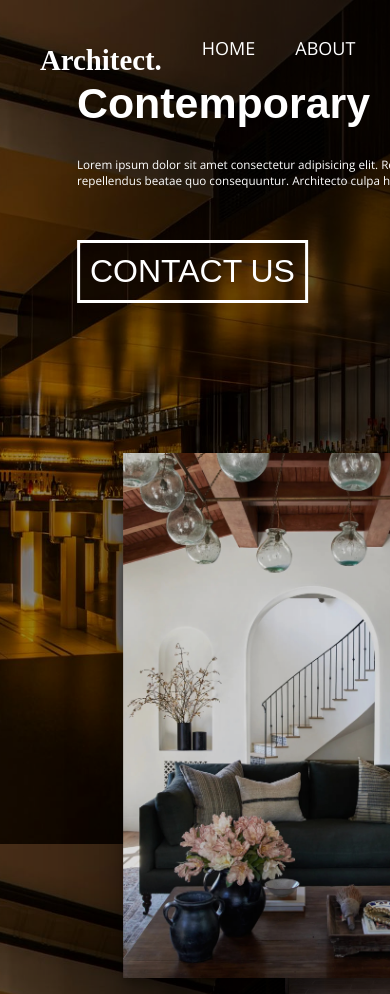
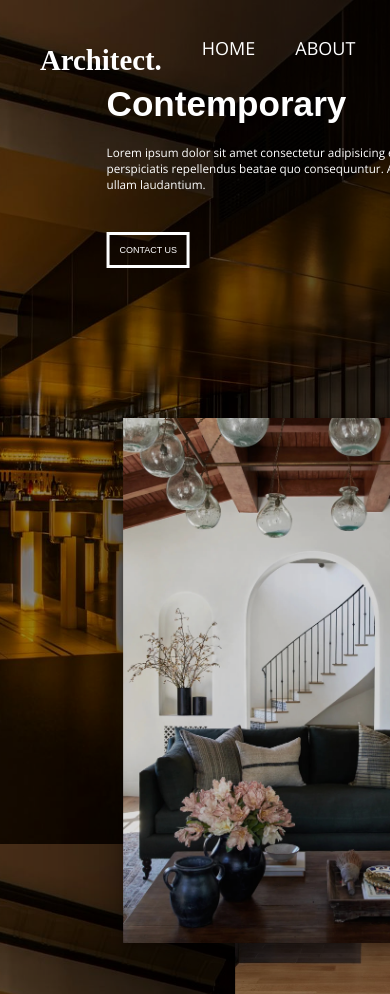
Before and after one commit to stefanarctic/Architecture-Template, a website built with Vite: page index.html in a window 390 px wide. Shown: the top 994 px of the page. Built offline with nearby package versions, Linux system fonts and the light colour scheme; a web font is replaced by a local one.

Commit message:
Design 3 initial

```diff
--- a/scss/components/_header.scss
+++ b/scss/components/_header.scss
@@ -7,6 +7,8 @@ body {
         url('../res/architecture_indoors1.jpg')
         no-repeat center fixed;
     background-size: cover;
+
+    overflow-x: hidden;
 }
 
 // @font-face {
@@ -61,13 +63,14 @@ header {
             h1 {
                 // padding-top: 20px;
                 color: white;
-                font-size: 3em;
+                // font-size: 2.5em !important;
+                font-size: calc(5.5vw);
                 // padding-bottom: 0;
                 // text-transform: uppercase;
                 // max-width:min-content;
             }
 
-            p {
+            & > p {
                 margin-top: 0;
                 padding-bottom: 20px;
                 // padding-top: 20px;
@@ -77,19 +80,24 @@ header {
                 // background-color: red;
                 font-family: 'Open Sans', sans-serif;
                 // font-size: x-large;
-                font-size: 24px;
+                // font-size: 24px;
+                font-size: calc(1.4vw);
+                // background-color: red;
                 font-weight: 400;
                 min-width: 600px;
+                min-width: calc(40vw);
                 // background-color: red;
                 // padding-right: 80px;
-                max-width: 680px;
+                // max-width: 680px;
+                // width: calc(10vw) !important;
             }
 
             button {
                 all: unset;
                 cursor: pointer;
                 text-transform: uppercase;
-                font-size: 100%;
+                // font-size: 100% !important;
+                font-size: calc(2.3vw) !important;
                 padding-top: 20px;
                 margin-top: 20px;
                 border: 3px solid white;
@@ -123,7 +131,9 @@ header {
 
             img {
                 margin-left: 20%;
-                width: 350px;
+                // width: 350px;
+                width: calc(20vw);
+                // width: 500px;
                 filter: brightness(90%);
 
                 box-shadow: rgba(0, 0, 0, 0.25) 0px 54px 55px, rgba(0, 0, 0, 0.12) 0px -12px 30px, rgba(0, 0, 0, 0.12) 0px 4px 6px, rgba(0, 0, 0, 0.17) 0px 12px 13px, rgba(0, 0, 0, 0.09) 0px -3px 5px;
@@ -162,7 +172,7 @@ header {
             // gap: 50px;
             #hero-container {
                 h1 {
-                    font-size: 2.85em;
+                    // font-size: 2.85em;
                     // padding-bottom: 20px;
                 }
 
@@ -174,126 +184,134 @@ header {
 
             #hero-img-container {
                 img {
-                    width: 300px;
+                    width: calc(20vw);
+                    // width: 300px;
+                }
+
+                .image-stack {
+                    .image-stack-item--bottom {
+                        right: -100px;
+                    }
                 }
             }
         }
     }
 }
 
-@media all and (max-width: 1500px) {
-    header {
-        main {
-            // flex-direction: column !important;
-            // gap: 50px;
-            #hero-container {
-                h1 {
-                    font-size: 2.5em;
-                    // padding-bottom: 20px;
-                }
+// @media all and (max-width: 1500px) {
+//     header {
+//         main {
+//             // flex-direction: column !important;
+//             // gap: 50px;
+//             #hero-container {
+//                 h1 {
+//                     font-size: 2.5em;
+//                     // padding-bottom: 20px;
+//                 }
 
-                p {
-                    min-width: 560px;
-                    // font-size: 18px;
-                    // padding-bottom: 20px;
-                }
-            }
+//                 p {
+//                     min-width: 560px;
+//                     // font-size: 18px;
+//                     // padding-bottom: 20px;
+//                 }
+//             }
 
-            #hero-img-container {
-                img {
-                    width: 300px;
-                }
-            }
-        }
-    }
-}
+//             #hero-img-container {
+//                 img {
+//                     width: 300px;
+//                 }
+//             }
+//         }
+//     }
+// }
 
-@media all and (max-width: 1350px) {
-    header {
-        main {
-            // flex-direction: column !important;
-            // gap: 50px;
-            #hero-container {
-                h1 {
-                    font-size: 2.3em;
-                    // padding-bottom: 20px;
-                }
+// @media all and (max-width: 1350px) {
+//     header {
+//         main {
+//             // flex-direction: column !important;
+//             // gap: 50px;
+//             #hero-container {
+//                 h1 {
+//                     font-size: 2.3em;
+//                     // padding-bottom: 20px;
+//                 }
 
-                p {
-                    min-width: 500px;
-                    font-size: 22px;
-                    // padding-bottom: 20px;
-                }
-            }
+//                 p {
+//                     min-width: 500px;
+//                     font-size: 22px;
+//                     // padding-bottom: 20px;
+//                 }
+//             }
 
-            #hero-img-container {
-                img {
-                    width: 300px;
-                }
-            }
-        }
-    }
-}
+//             #hero-img-container {
+//                 img {
+//                     width: 300px;
+//                 }
+//             }
+//         }
+//     }
+// }
 
-@media all and (max-width: 1300px) {
-    header {
-        main {
-            // flex-direction: column !important;
-            // gap: 50px;
-            #hero-container {
-                margin-left: 5%;
-                h1 {
-                    font-size: 2em;
-                    // padding-bottom: 20px;
-                }
+// @media all and (max-width: 1300px) {
+//     header {
+//         main {
+//             // flex-direction: column !important;
+//             // gap: 50px;
+//             #hero-container {
+//                 margin-left: 5%;
+//                 h1 {
+//                     font-size: 2em;
+//                     // padding-bottom: 20px;
+//                 }
 
-                p {
-                    min-width: 400px;
-                    // font-size: 18px;
-                    // padding-bottom: 20px;
-                }
-            }
+//                 p {
+//                     min-width: 400px;
+//                     // font-size: 18px;
+//                     // padding-bottom: 20px;
+//                 }
+//             }
 
-            #hero-img-container {
-                img {
-                    width: 300px;
-                }
-            }
-        }
-    }
-}
+//             #hero-img-container {
+//                 img {
+//                     width: 300px;
+//                 }
+//             }
+//         }
+//     }
+// }
 
-@media all and (max-width: 1100px) {
-    header {
-        main {
-            // flex-direction: column !important;
-            // gap: 50px;
-            #hero-container {
-                margin-left: 2%;
-                h1 {
-                    font-size: 1.8em;
-                    // padding-bottom: 20px;
-                }
+// @media all and (max-width: 1100px) {
+//     header {
+//         main {
+//             // flex-direction: column !important;
+//             // gap: 50px;
+//             #hero-container {
+//                 margin-left: 2%;
+//                 h1 {
+//                     font-size: 1.8em;
+//                     // padding-bottom: 20px;
+//                 }
 
-                p {
-                    min-width: 300px;
-                    // font-size: 18px;
-                    // padding-bottom: 20px;
-                }
-            }
+//                 p {
+//                     min-width: 300px;
+//                     // font-size: 18px;
+//                     // padding-bottom: 20px;
+//                 }
+//             }
 
-            #hero-img-container {
-                img {
-                    width: 300px;
-                }
-            }
-        }
-    }
-}
+//             #hero-img-container {
+//                 img {
+//                     width: 300px;
+//                 }
+//             }
+//         }
+//     }
+// }
 
 @media all and (max-width: 1050px) {
     header {
         margin-bottom: 500px;
+
         main {
             display: block;
             padding: 50px;
@@ -304,6 +322,7 @@ header {
             // transform: translate(-50%, 0);
             // gap: 50px;
             #hero-container {
+                margin-top: 10px;
                 transform: translate(5%, 0);
                 margin-bottom: 150px;
                 // margin-left: 2%;
@@ -320,12 +339,13 @@ header {
                     transition: all 1s;
                 }
 
-
                 h1 {
                     min-width: fit-content;
                     max-width: 80%;
+                    font-size: calc(9vw);
+                    margin-bottom: 20px;
                     // font-size: 3.3em;
-                    font-size: calc(11vw);
+                    // font-size: calc(11vw);
                     // font-size: 500%;
                     // font-size: 52.8px;
                     // width: 100px;
@@ -333,9 +353,11 @@ header {
                 }
 
                 p {
-                    min-width: 700px;
+                    min-width: 600px;
+                    // min-width: 80%;
                     // font-size: 26px;
                     font-size: calc(3vw);
+                    margin-bottom: 0px;
                     // font-size: 18px;
                     // padding-bottom: 20px;
                 }
@@ -348,7 +370,7 @@ header {
                 // top: 50%;
                 // left: 50%;
                 transform: translate(25%, 0);
-                // margin-bottom: 280px;
+                margin-bottom: 280px;
                 // background-color: red;
 
                 opacity: 0;
@@ -377,8 +399,9 @@ header {
             }
         }
 
-        // section#about {
-        //     padding-top: 10000px !important;
-        // }
+    }
+
+    section#about {
+        margin-top: 828px !important;
     }
 }
--- a/scss/components/_navbar.scss
+++ b/scss/components/_navbar.scss
@@ -198,10 +198,34 @@ header {
 
 // MQ
 
-@media all and (max-width: 1600px) {
+@media all and (max-width: 1200px) {
     header {
-        // Implement navbar
+        nav {
+            #nav-container {
+                flex: 3.5;
+            }
+        }
     }
+}
+
+@media all and (max-width: 1050px) {
+    // Implement burger
+    // header {
+    //     nav {
+    //         #nav-container {
+    //             flex: 6.5;
+
+    //             ul {
+    //                 li {
+    //                     a {
+    //                         // font-size: 13pt;
+    //                         font-size: calc(1.8vw);
+    //                     }
+    //                 }
+    //             }
+    //         }
+    //     }
+    // }
 }
 
 // overwrite script so that when it's bigger than $mq-max-width
```
Also changed, not shown: css/style.css.
